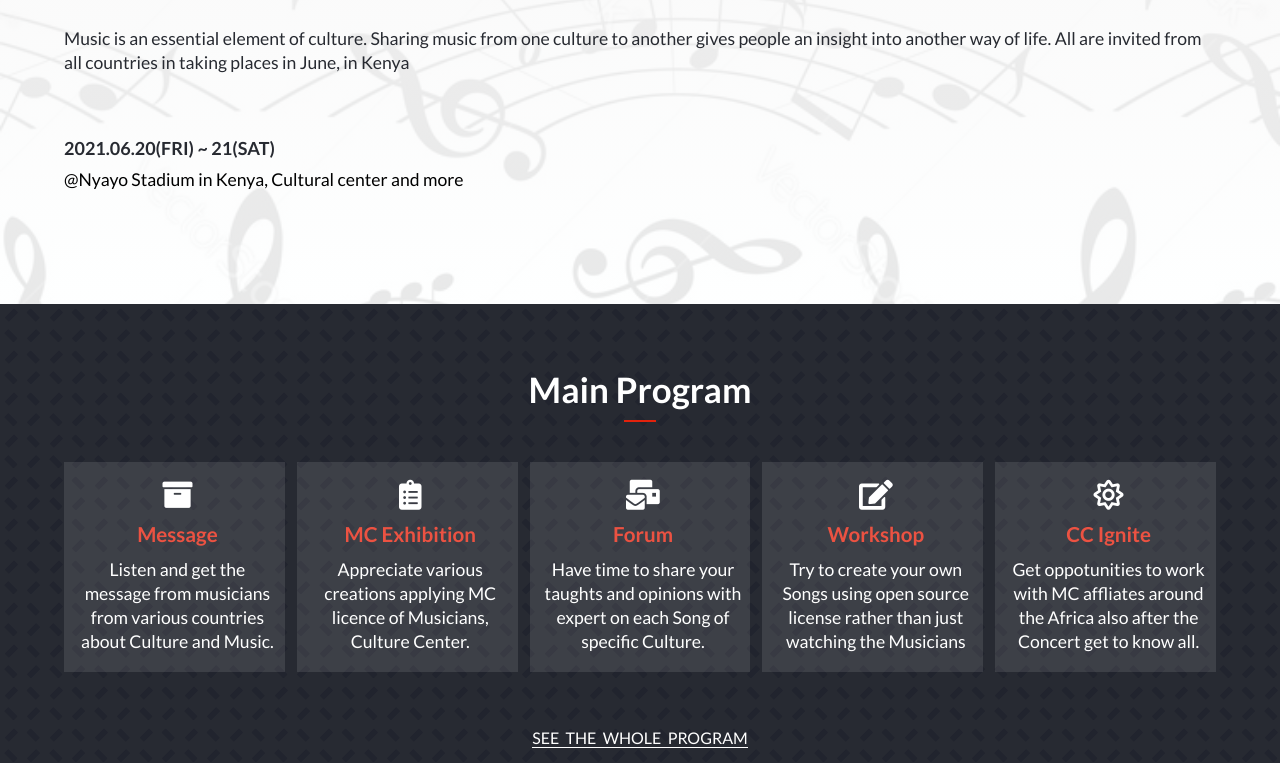
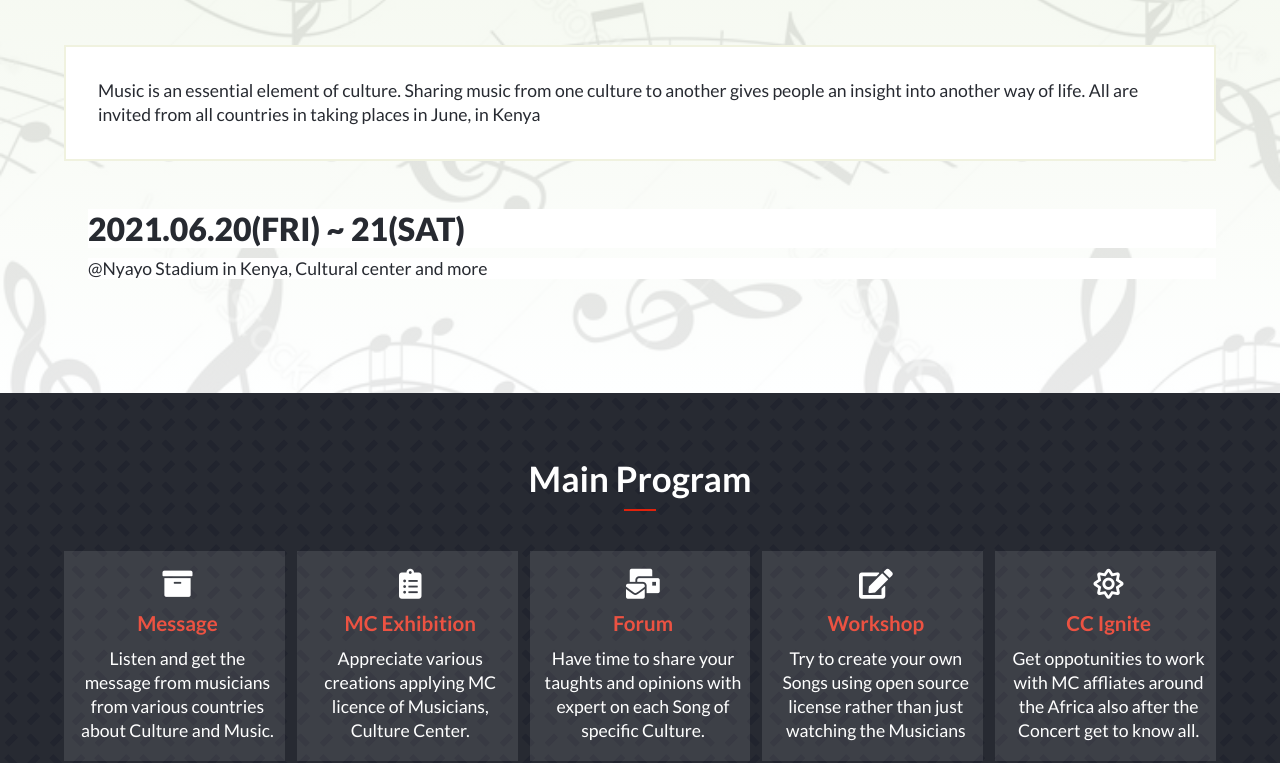
Before and after one commit to Osoro254Alex/Capstone-Project-Concert--page, a plain HTML site: page index.html in a window 1280 px wide. Shown: the part 543-1306 px from the top of the page. Drawn offline with Linux system fonts and the light colour scheme; a web font is replaced by a local one.

Commit message:
Modify style.css file

```diff
--- a/style.css
+++ b/style.css
@@ -127,7 +127,7 @@
 
 .sec1 {
   padding: 16px;
-  background: linear-gradient(rgba(245, 244, 244, 0.9882352941), rgba(254, 255, 255, 0.9)), url(./images/background-image1.jpg);
+  background: linear-gradient(rgba(245, 244, 244, 0.9882352941), rgba(254, 255, 255, 0.8)), url(./images/background-image1.jpg);
   background-repeat: no-repeat;
   background-size: cover;
   background-position: center;
@@ -154,21 +154,28 @@
 
 .para2 {
   color: var(--color-lightblack);
+  background-color: rgb(253, 253, 253);
+  border: 2px solid #fff;
   line-height: 1.5rem;
   margin-top: 30px;
   font-weight: 500;
-  padding-bottom: 2rem;
+  padding: 2rem;
+  display: flex;
+  align-items: center;
 }
 
 .year {
-  color: var(--color-lightblack);
-  font-size: 24px;
-  margin-top: 1.5rem;
+  color: var(--color-black);
+  font-size: 1.5rem;
+  margin: 1.5rem 0 0 24px;
+  font-weight: 900;
+  background-color: var(--color-white);
 }
 
 .differ {
-  margin-top: 10px;
-  margin-bottom: 50px;
+  margin: 10px 0 50px 24px;
+  color: #272a31;
+  background-color: var(--color-white);
 }
 
 .sec2 {
@@ -585,7 +592,7 @@
   }
 
   .sec1 {
-    background: linear-gradient(rgba(245, 244, 244, 0.9882352941), rgba(254, 255, 255, 0.9)), url(./images/background-image1.jpg);
+    background: linear-gradient(rgba(235, 242, 224, 0.8882352941), rgba(254, 255, 255, 0.9)), url(./images/background-image1.jpg);
     background-repeat: no-repeat;
     background-size: cover;
     background-position: center;
@@ -596,10 +603,10 @@
   .main-title {
     width: 60%;
     color: var(--color-secondaryDeep);
-    font-weight: bolder;
+    font-weight: 900;
     font-size: 4.5rem;
-    letter-spacing: 0.2rem;
     margin: 8px;
+    mix-blend-mode: multiply;
   }
 
   .para1 {
@@ -613,20 +620,29 @@
 
   .para2 {
     color: var(--color-lightblack);
+    background-color: rgb(255, 255, 255);
+    border: 2px solid rgb(240, 242, 223);
     line-height: 1.5rem;
-    margin-top: 30px;
+    margin: 3rem 0;
     font-weight: 500;
+  }
+
+  b {
+    border-bottom: 1px solid rgba(0, 0, 0, 0.5);
   }
 
   .year {
     color: var(--color-lightblack);
-    font-size: 18px;
     margin-top: 30px;
+    font-family: 'Lato', sans-serif;
+    font-weight: 900;
+    font-size: 2rem;
   }
 
   .differ {
     margin-top: 10px;
     margin-bottom: 50px;
+    color: #272a31;
   }
 
   .sec2 {
@@ -723,7 +739,7 @@
   }
 
   .sec3 {
-    padding: 25px 10px;
+    padding: 2rem 15%;
     display: flex;
     flex-direction: column;
     height: 100%;
@@ -788,6 +804,18 @@
   }
 
   .about .about-sec1 {
+    display: flex;
+    flex-direction: column;
+    justify-content: center;
+    align-items: center;
+    text-align: center;
+  }
+
+  .sub-about {
+    background: linear-gradient(rgba(245, 244, 244, 0.9882352941), rgba(254, 255, 255, 0.9)), url(./images/background-image1.jpg);
+    background-repeat: no-repeat;
+    background-size: cover;
+    background-position: center;
     display: flex;
     flex-direction: column;
     justify-content: center;
```
